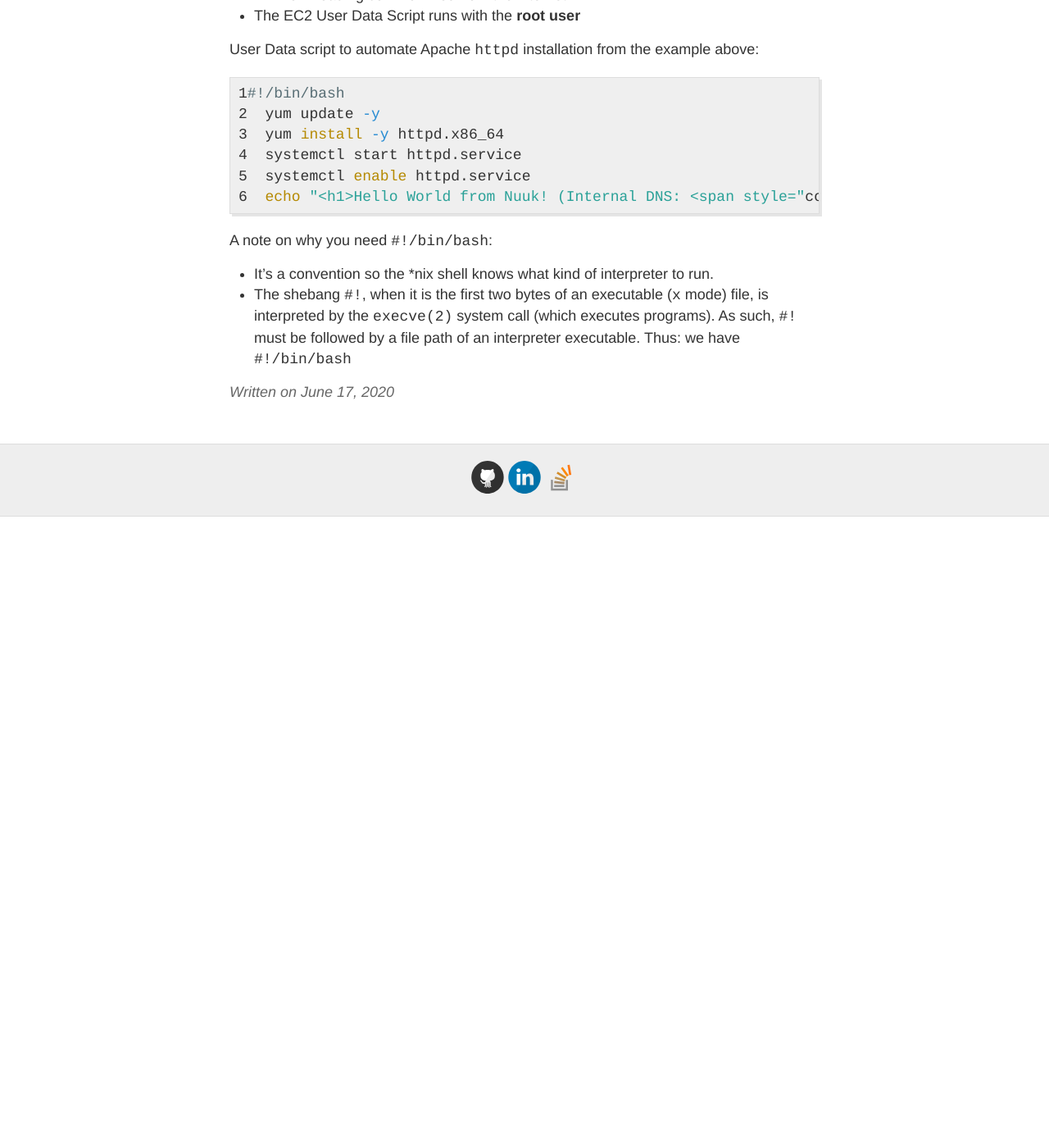
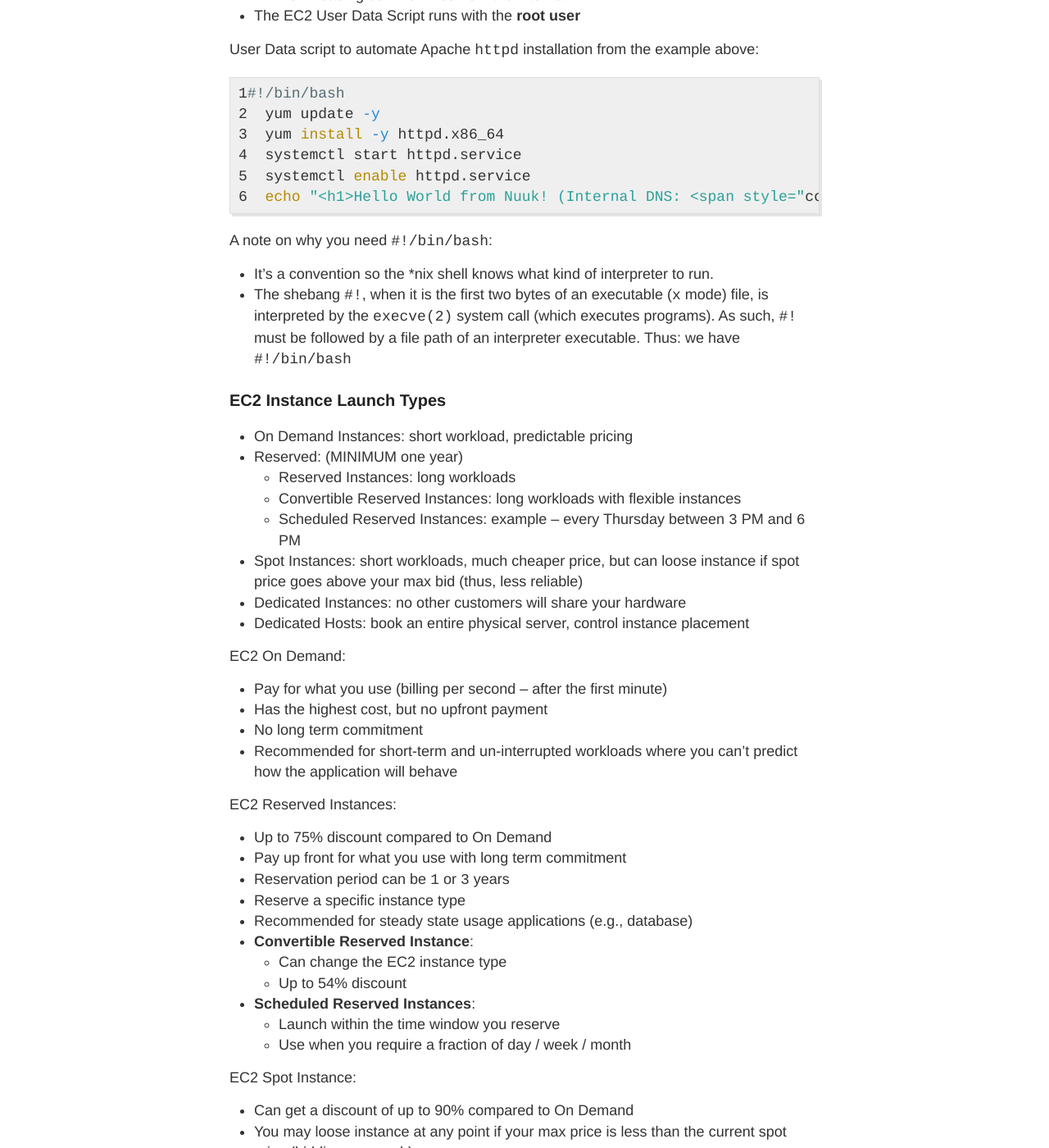
Before and after one commit to gutucristian/gutucristian.github.io, a Jekyll site: the page built from _posts/2020-06-17-Amazon-Web-Services-(AWS).md, in a window 1280 px wide and 1400 px high, scrolled down 9489 px. Shown: the whole window at 82% size. Built offline with Jekyll 4.4.1, drawn with Linux system fonts in a browser that asks for light colours; our own code applies the rules of GitHub Pages for plain Markdown files; before the commit the page ends 10119 px from its top, so only the background shows below that; some of the changed text lies outside the part shown.

Commit message:
Update 2020-06-17-Amazon-Web-Services-(AWS).md

```diff
--- a/_posts/2020-06-17-Amazon-Web-Services-(AWS).md
+++ b/_posts/2020-06-17-Amazon-Web-Services-(AWS).md
@@ -251,3 +251,57 @@ User Data script to automate Apache `httpd` installation from the example above:
 A note on why you need `#!/bin/bash`:
 - It's a convention so the *nix shell knows what kind of interpreter to run.
 - The shebang `#!`, when it is the first two bytes of an executable (`x` mode) file, is interpreted by the `execve(2)` system call (which executes programs). As such, `#!` must be followed by a file path of an interpreter executable. Thus: we have `#!/bin/bash`
+
+### EC2 Instance Launch Types
+
+- On Demand Instances: short workload, predictable pricing
+- Reserved: (MINIMUM one year)
+  - Reserved Instances: long workloads
+  - Convertible Reserved Instances: long workloads with flexible instances
+  - Scheduled Reserved Instances: example -- every Thursday between `3` PM and `6` PM
+- Spot Instances: short workloads, much cheaper price, but can loose instance if spot price goes above your max bid (thus, less reliable)
+- Dedicated Instances: no other customers will share your hardware
+- Dedicated Hosts: book an entire physical server, control instance placement
+
+EC2 On Demand:
+- Pay for what you use (billing per second -- after the first minute)
+- Has the highest cost, but no upfront payment
+- No long term commitment
+- Recommended for short-term and un-interrupted workloads where you can't predict how the application will behave
+
+EC2 Reserved Instances:
+- Up to 75% discount compared to On Demand
+- Pay up front for what you use with long term commitment
+- Reservation period can be `1` or `3` years
+- Reserve a specific instance type
+- Recommended for steady state usage applications (e.g., database)
+- **Convertible Reserved Instance**:
+  - Can change the EC2 instance type
+  - Up to 54% discount
+- **Scheduled Reserved Instances**:
+  - Launch within the time window you reserve
+  - Use when you require a fraction of day / week / month
+
+EC2 Spot Instance:
+- Can get a discount of up to 90% compared to On Demand
+- You may loose instance at any point if your max price is less than the current spot price (bidding approach)
+- The MOST cost efficient instances in AWS
+- Useful for workloads that are resilient to failure:
+  - Batch jobs
+  - Data analysis
+  - Image processing
+- Not good for mission critical jobs or databases
+- Great combinatin: reserved instances for baseline needs + On Demand & Spot instances to handle peak times
+
+EC2 Dedicated Hosts:
+- Physical dedicated EC2 server for your use
+- Full control of EC2 instance placement
+- Visibility into the underlying sockets / physical cores of the hardware
+- Allocated to your account for a `3` year period reservation
+- More expensive
+- Useful for software that have complicated licensing model
+
+EC2 Dedicated Instances:
+- Instances running on hardware that is dedicated to you
+- May share hardware with other instances in same account
+- No control over instance placement (can move hardware after Stop / Start)
```
